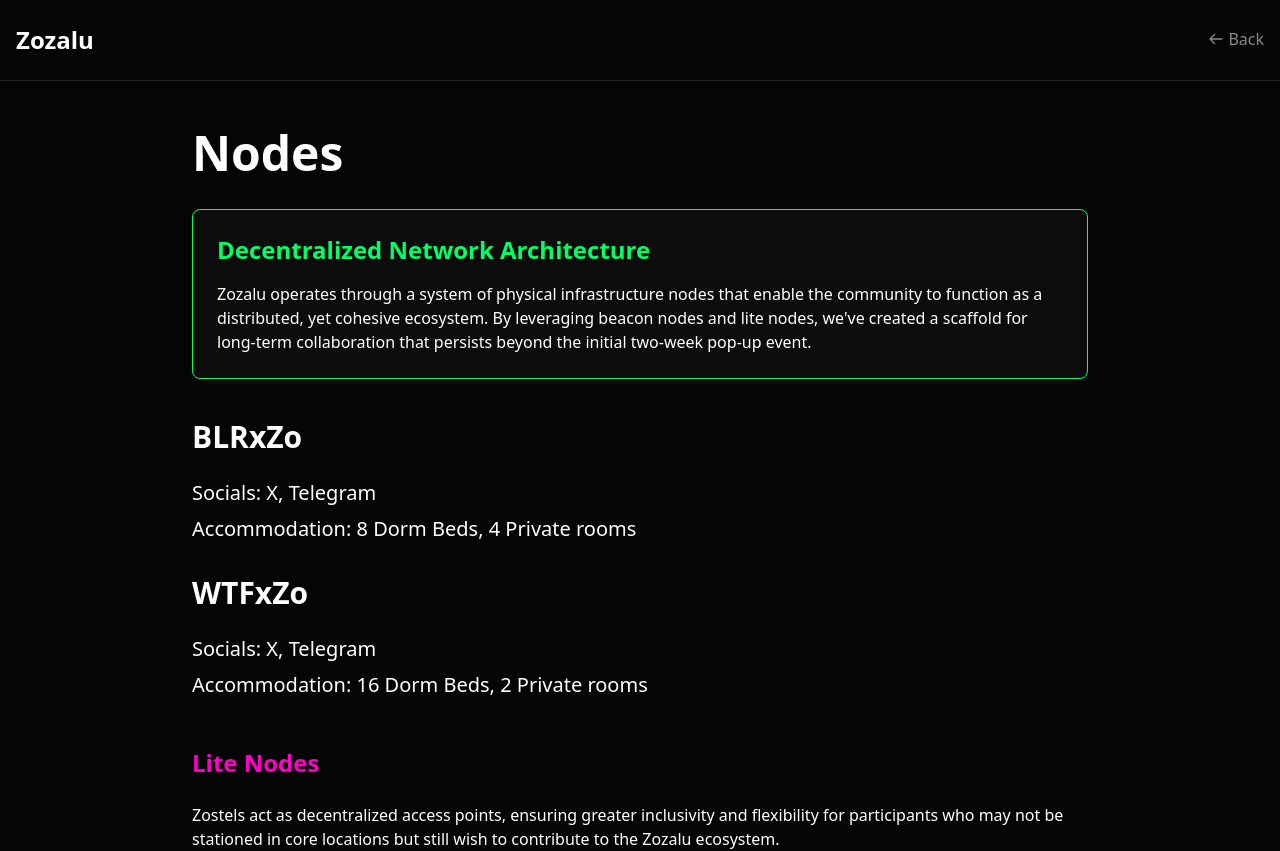
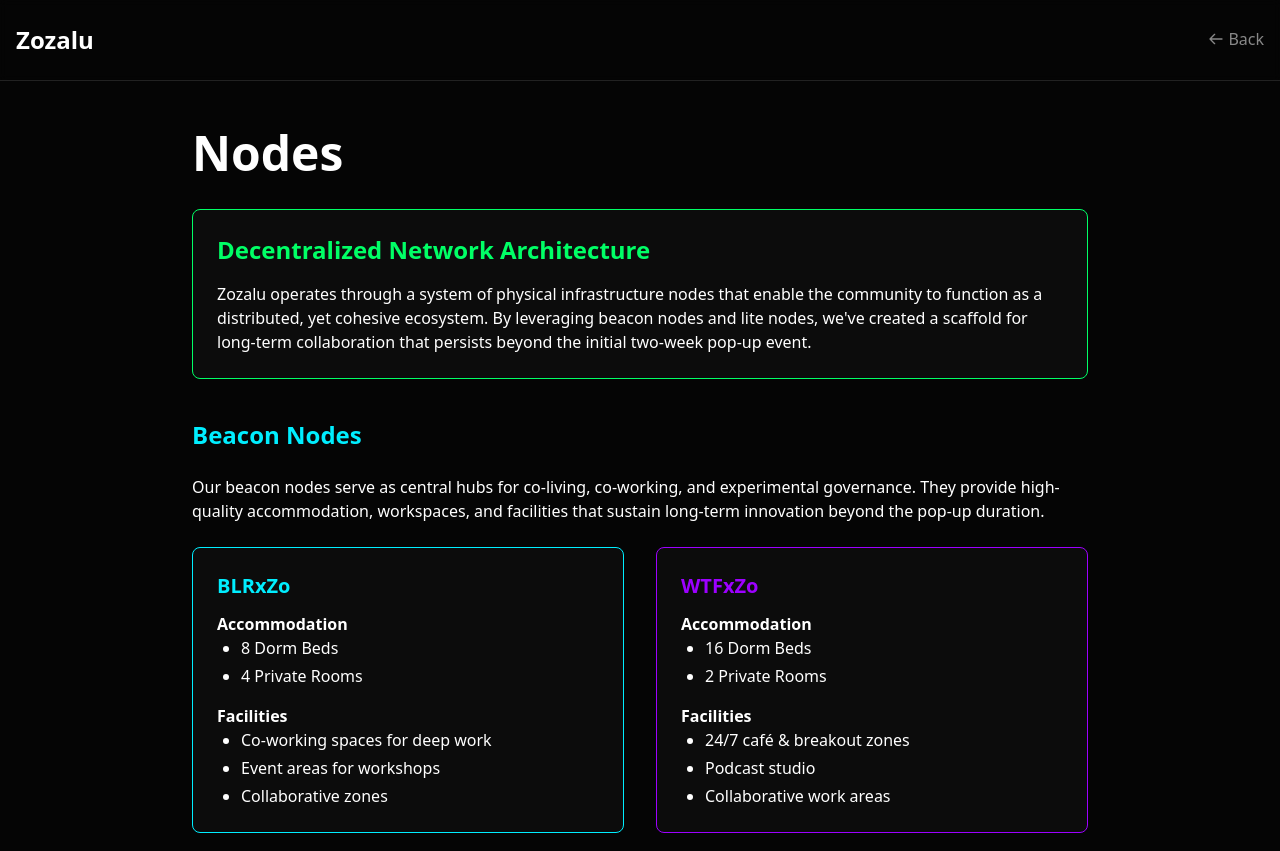
Before and after one commit to ZoHouse/Zozalu, a Next.js app in the folder website/: page /nodes in a window 1280 px wide. Shown: the top 851 px of the page. Built offline with nearby package versions, Linux system fonts and the light colour scheme.

Commit message:
Revert nodes page to previous structured format with Beacon Nodes and Lite Nodes sections

```diff
--- a/website/src/app/nodes/page.tsx
+++ b/website/src/app/nodes/page.tsx
@@ -15,21 +15,59 @@ export default function NodesPage() {
         </div>
 
         <section className="mb-12">
-          <h2 className="text-3xl font-semibold mb-6">
-            <Link href="https://blrxzo.zo.xyz" className="text-white hover:text-neon-blue hover:underline">
-              BLRxZo
-            </Link>
-          </h2>
-          <p className="text-xl mb-2">Socials: X, Telegram</p>
-          <p className="text-xl mb-8">Accommodation: 8 Dorm Beds, 4 Private rooms</p>
+          <h2 className="text-2xl font-semibold mb-6 text-neon-blue">Beacon Nodes</h2>
+          <p className="mb-6">
+            Our beacon nodes serve as central hubs for co-living, co-working, and experimental governance. They provide high-quality
+            accommodation, workspaces, and facilities that sustain long-term innovation beyond the pop-up duration.
+          </p>
 
-          <h2 className="text-3xl font-semibold mb-6">
-            <Link href="https://wtfxzo.zo.xyz" className="text-white hover:text-neon-purple hover:underline">
-              WTFxZo
-            </Link>
-          </h2>
-          <p className="text-xl mb-2">Socials: X, Telegram</p>
-          <p className="text-xl mb-8">Accommodation: 16 Dorm Beds, 2 Private rooms</p>
+          <div className="grid md:grid-cols-2 gap-8 mb-8">
+            <div className="bg-secondary p-6 rounded-lg border border-neon-blue">
+              <h3 className="text-xl font-semibold mb-3 text-neon-blue">
+                <Link href="https://blrxzo.zo.xyz" className="text-neon-blue hover:underline">BLRxZo</Link>
+              </h3>
+              <div className="space-y-4">
+                <div>
+                  <h4 className="font-semibold">Accommodation</h4>
+                  <ul className="list-disc pl-6 space-y-1">
+                    <li>8 Dorm Beds</li>
+                    <li>4 Private Rooms</li>
+                  </ul>
+                </div>
+                <div>
+                  <h4 className="font-semibold">Facilities</h4>
+                  <ul className="list-disc pl-6 space-y-1">
+                    <li>Co-working spaces for deep work</li>
+                    <li>Event areas for workshops</li>
+                    <li>Collaborative zones</li>
+                  </ul>
+                </div>
+              </div>
+            </div>
+
+            <div className="bg-secondary p-6 rounded-lg border border-neon-purple">
+              <h3 className="text-xl font-semibold mb-3 text-neon-purple">
+                <Link href="https://wtfxzo.zo.xyz" className="text-neon-purple hover:underline">WTFxZo</Link>
+              </h3>
+              <div className="space-y-4">
+                <div>
+                  <h4 className="font-semibold">Accommodation</h4>
+                  <ul className="list-disc pl-6 space-y-1">
+                    <li>16 Dorm Beds</li>
+                    <li>2 Private Rooms</li>
+                  </ul>
+                </div>
+                <div>
+                  <h4 className="font-semibold">Facilities</h4>
+                  <ul className="list-disc pl-6 space-y-1">
+                    <li>24/7 café & breakout zones</li>
+                    <li>Podcast studio</li>
+                    <li>Collaborative work areas</li>
+                  </ul>
+                </div>
+              </div>
+            </div>
+          </div>
         </section>
 
         <section className="mb-12">
```
